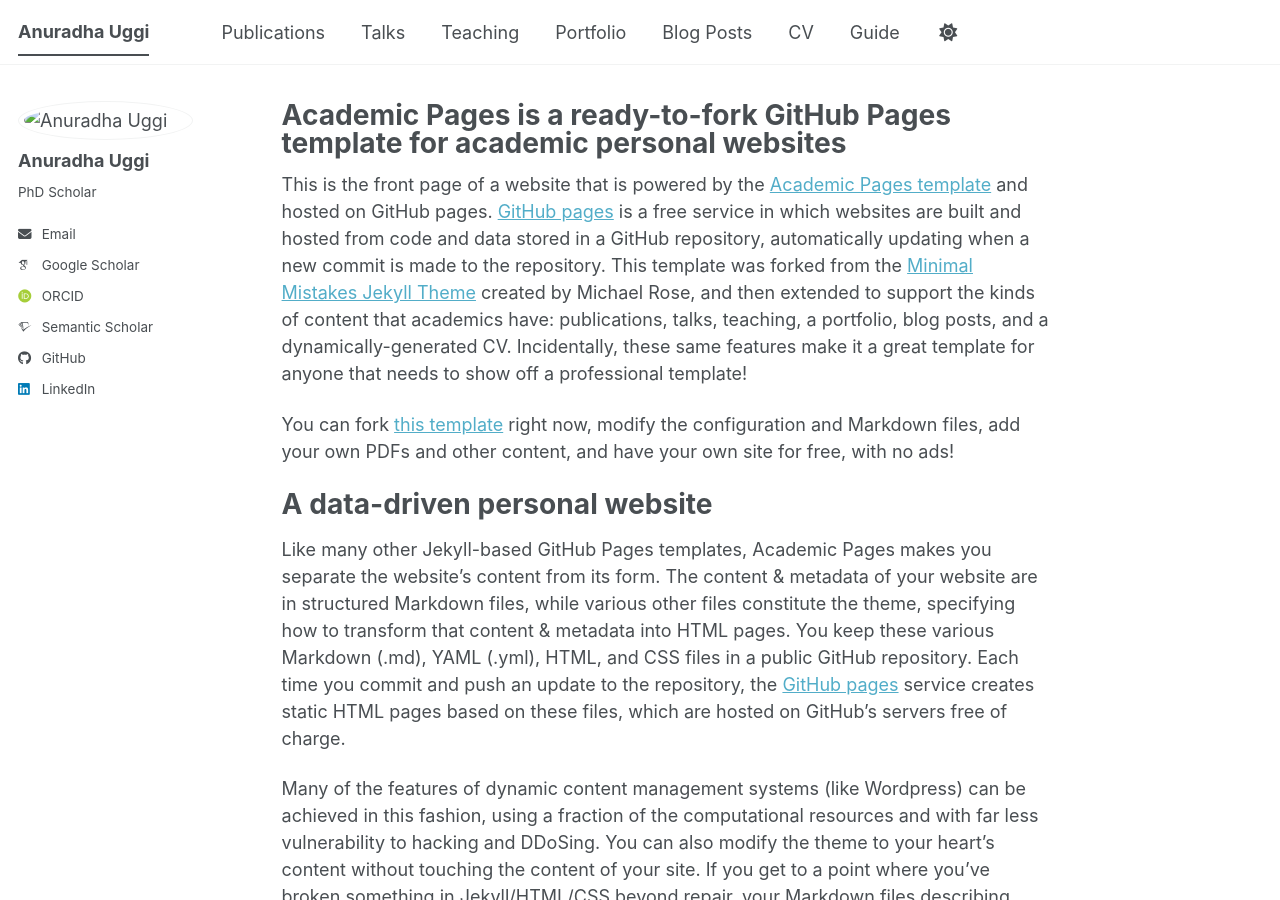
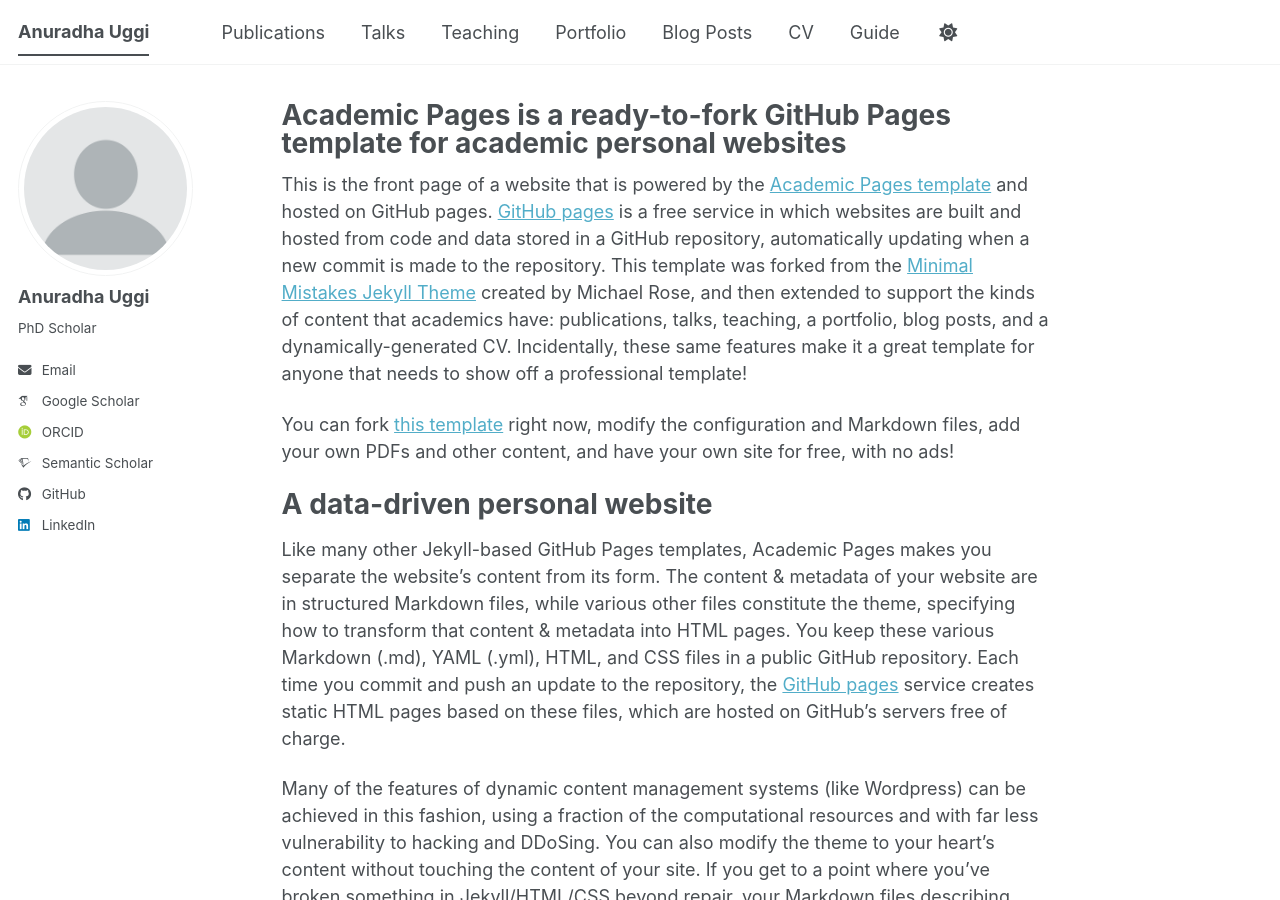
Before and after one commit to Anuradha-Uggi/anuradha-uggi.github.io, a Jekyll site: the page built from _pages/about.md, in a window 1280 px wide and 900 px high. Built offline with Jekyll 4.4.1, drawn with Linux system fonts in a browser that asks for light colours; some web fonts are replaced; a script bundle is joined from its source files by our own code; library files that are not in the unit come from our copies.

Commit message:
Update author avatar image from anu.jpg to profile.png

```diff
--- a/_config.yml
+++ b/_config.yml
@@ -23,7 +23,7 @@
 #               Additional customization can be done by editing /_includes/author-profile.html
 author:
   # Biographic information
-  avatar           : "anu.jpg"
+  avatar           : "profile.png"
   name             : "Anuradha Uggi"
   pronouns         : # example: "she/her"
   bio              : "PhD Scholar"
```
